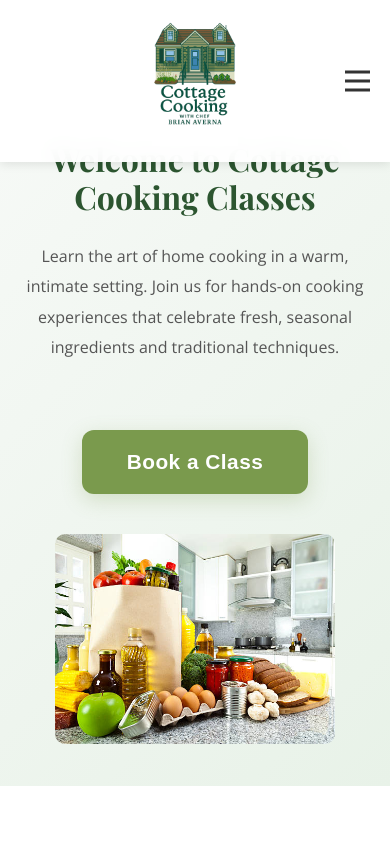
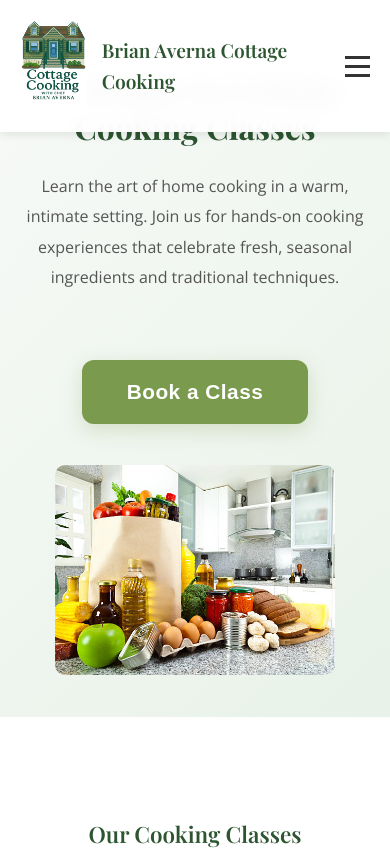
Before and after one commit to boomsssing/cottage-cookin, a plain HTML site: page index.html in a window 390 px wide. Shown: the top 856 px of the page. Drawn offline with nearby package versions, Linux system fonts and the light colour scheme.

Commit message:
Add files via upload

```diff
--- a/styles.css
+++ b/styles.css
@@ -491,28 +491,10 @@ footer p {
 @media (max-width: 768px) {
     .hamburger {
         display: flex;
-        position: absolute;
-        right: 20px;
-        top: 50%;
-        transform: translateY(-50%);
     }
 
     .nav-menu {
         display: none;
-    }
-
-    /* Centered logo and hidden text on mobile */
-    .nav-container {
-        position: relative;
-        justify-content: center;
-    }
-
-    .logo-text {
-        display: none;
-    }
-
-    .logo-img {
-        height: 120px;
     }
 
 
@@ -520,8 +502,7 @@ footer p {
     .hero {
         flex-direction: column;
         text-align: center;
-        /* Increase top padding to account for taller navbar on mobile */
-        padding: 140px 14px 42px;
+        padding: 70px 14px 42px;
     }
 
     .hero-content {
@@ -581,10 +562,6 @@ footer p {
 @media (max-width: 480px) {
     .container {
         padding: 0 15px;
-    }
-
-    .logo-img {
-        height: 130px;
     }
 
     h1 {
```
